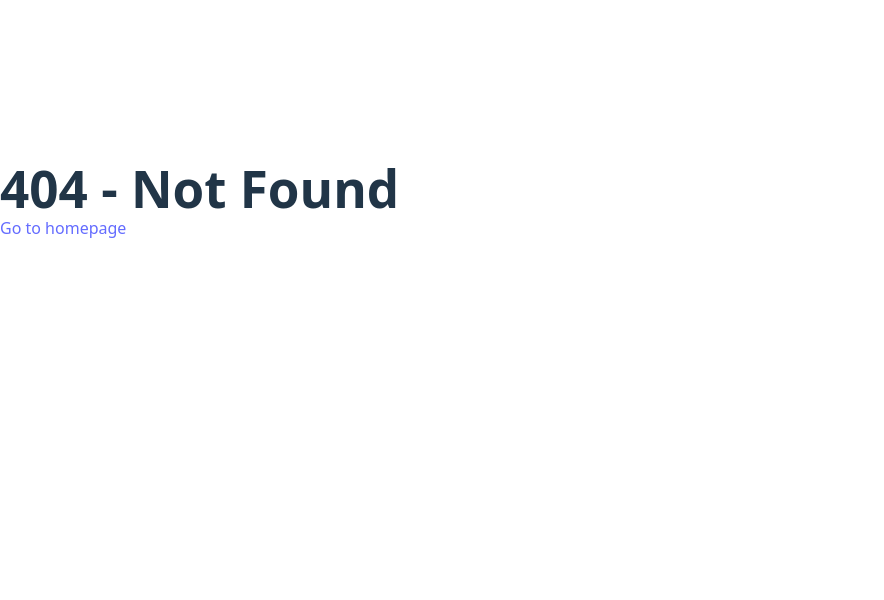
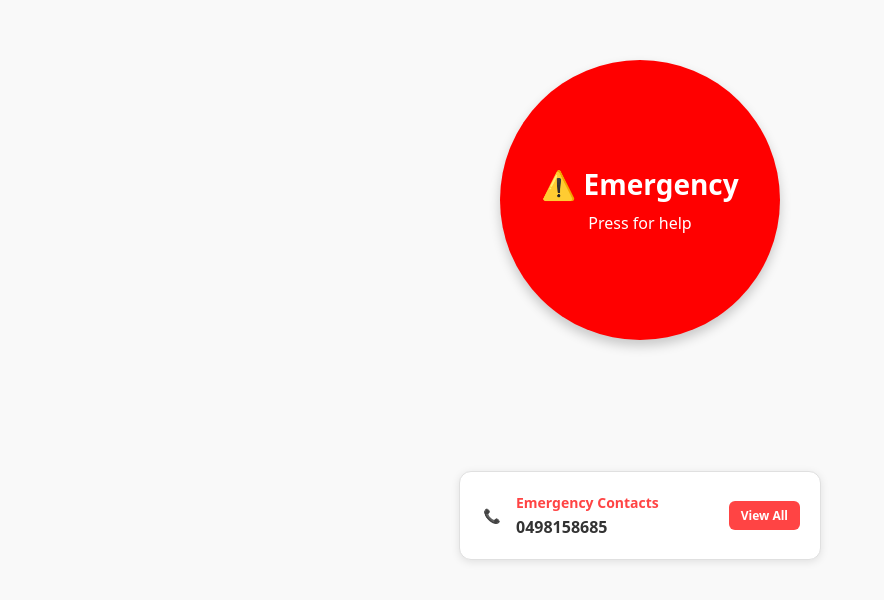
Before and after one commit to Fit3170-RoadPulse/RoadPulse, a React (Vite) app in the folder frontend/: page /Emergency in a window 1280 px wide. Before the commit this address had no page. Shown: the part 200-800 px from the top of the page, without its empty margins (0-884 px from the left). Built offline with nearby package versions, Linux system fonts and the light colour scheme.

Commit message:
Performed integration on the Emergency feature and the map feature.
Edited the MapPage css file to allow button clicks

```diff
--- a/frontend/src/main.jsx
+++ b/frontend/src/main.jsx
@@ -9,13 +9,14 @@ import ChangePassword from "./pages/settingpage/changepassword/ChangePassword.js
 import MapPage from './pages/mappage/MapPage.jsx';
 import Map from "./pages/Map"
 import NotFound from "./pages/NotFound"
-
+import Emergency from './pages/Emergency.jsx';
 
 
 createRoot(document.getElementById('root')).render(
   <StrictMode>
     <BrowserRouter>
       <Routes>
+        {/* If you want to navigate to a page via filepath, I think you must include the route here */}
         <Route path="/" element={<App />} />
         <Route path="/login-page" element={<LoginPage />} />
         <Route path="/setting-menu-page" element={<SettingMenu />} />
@@ -23,6 +24,7 @@ createRoot(document.getElementById('root')).render(
         <Route path="/map-page" element={<MapPage />} />
         <Route path="/map" element={<Map />} />
         <Route path="*" element={<NotFound />} />
+        <Route path="/Emergency" element={<Emergency />} />
       </Routes>
     </BrowserRouter>
   </StrictMode>,
--- /dev/null
+++ b/frontend/src/pages/Emergency.jsx
@@ -0,0 +1,304 @@
+import { useEffect, useState } from "react"
+import axios from "axios"
+
+function Emergency() {
+  const [showContactsPage, setShowContactsPage] = useState(false)
+
+  // Replace with your actual emergency number or fetch it from backend
+  const emergencyNumber = "0498158685"
+
+  // Emergency contacts data
+  const emergencyContacts = [
+    {
+      category: "Emergency - Dial Immediately",
+      contacts: [
+        { name: "Emergency Services:", number: "000" },
+        { name: "Police Emergency:", number: "000" },
+        { name: "VicRoads Emergency:", number: "13 11 70" }
+      ]
+    },
+    {
+      category: "Clayton Emergency Services",
+      contacts: [
+        { name: "Victoria Police - Monash:", number: "(03) 9558 5555" },
+        { name: "CFA Clayton Fire Brigade:", number: "(03) 9544 8891" },
+        { name: "Monash City Council:", number: "(03) 9518 3555" }
+      ]
+    },
+    {
+      category: "VicRoads & Highway Services",
+      contacts: [
+        { name: "Princes Highway:", number: "(03) 9854 2666" },
+        { name: "Traffic Incident Response:", number: "(03) 9854 2666" },
+        { name: "VicRoads Traffic Control:", number: "13 11 70" }
+      ]
+    },
+    {
+      category: "Roadside Assistance & Towing",
+      contacts: [
+        { name: "Clayton Towing Services:", number: "(03) 9544 7799" },
+        { name: "Princes Highway Towing:", number: "(03) 9793 1234" },
+        { name: "24/7 Metro Towing:", number: "(03) 9328 3000" }
+      ]
+    }
+  ]
+
+  const safetyTips = [
+    "Pull completely off the roadway when safe to do so",
+    "Turn on hazard lights and use warning triangles",
+    "Stay in your vehicle if on busy roads like Princes Highway",
+    "For roadside assistance, call RACV on 13 11 11",
+    "Always call 000 for life-threatening emergencies"
+  ]
+
+  const handleEmergencyCall = () => {
+    // Opens dialer immediately
+    window.location.href = `tel:${emergencyNumber}`
+  }
+
+  const handleContactCall = (number) => {
+    window.location.href = `tel:${number}`
+  }
+
+  if (showContactsPage) {
+    return (
+      <div style={{
+        backgroundColor: "#ff9999",
+        minHeight: "100vh",
+        padding: "20px",
+        fontFamily: "Arial, sans-serif"
+      }}>
+        {/* Back button */}
+        <button
+          onClick={() => setShowContactsPage(false)}
+          style={{
+            backgroundColor: "transparent",
+            border: "2px solid white",
+            color: "white",
+            padding: "8px 16px",
+            borderRadius: "20px",
+            marginBottom: "20px",
+            cursor: "pointer",
+            fontWeight: "bold"
+          }}
+        >
+          ← Back
+        </button>
+
+        {/* Emergency contacts grid */}
+        <div style={{
+          display: "grid",
+          gridTemplateColumns: "repeat(auto-fit, minmax(300px, 1fr))",
+          gap: "20px",
+          marginBottom: "20px"
+        }}>
+          {emergencyContacts.map((section, index) => (
+            <div key={index} style={{
+              backgroundColor: "white",
+              borderRadius: "12px",
+              padding: "20px",
+              boxShadow: "0 2px 8px rgba(0,0,0,0.1)"
+            }}>
+              <div style={{
+                display: "flex",
+                alignItems: "center",
+                marginBottom: "16px",
+                color: "#ff4444",
+                fontSize: "16px",
+                fontWeight: "bold"
+              }}>
+                <span style={{ marginRight: "8px", fontSize: "18px" }}>📞</span>
+                {section.category}
+              </div>
+              {section.contacts.map((contact, contactIndex) => (
+                <div key={contactIndex} style={{
+                  display: "flex",
+                  justifyContent: "space-between",
+                  alignItems: "center",
+                  padding: "8px 0",
+                  borderBottom: contactIndex < section.contacts.length - 1 ? "1px solid #f0f0f0" : "none",
+                  gap: "10px"
+                }}>
+                  <span style={{ color: "#333", fontWeight: "500", flex: "1", minWidth: "0" }}>
+                    {contact.name}
+                  </span>
+                  <button
+                    onClick={() => handleContactCall(contact.number)}
+                    style={{
+                      backgroundColor: "transparent",
+                      border: "none",
+                      color: "#333",
+                      fontWeight: "bold",
+                      cursor: "pointer",
+                      textDecoration: "underline",
+                      whiteSpace: "nowrap",
+                      flexShrink: 0
+                    }}
+                  >
+                    {contact.number}
+                  </button>
+                </div>
+              ))}
+            </div>
+          ))}
+        </div>
+
+        {/* Safety tips */}
+        <div style={{
+          backgroundColor: "white",
+          borderRadius: "12px",
+          padding: "20px",
+          maxWidth: "600px",
+          margin: "0 auto"
+        }}>
+          <div style={{
+            display: "flex",
+            alignItems: "center",
+            marginBottom: "16px",
+            color: "#333",
+            fontSize: "16px",
+            fontWeight: "bold"
+          }}>
+            <span style={{ marginRight: "8px", fontSize: "18px" }}>ℹ️</span>
+            Australian Highway Safety Tips
+          </div>
+          {safetyTips.map((tip, index) => (
+            <div key={index} style={{
+              color: "#666",
+              fontSize: "14px",
+              marginBottom: "8px",
+              paddingLeft: "8px"
+            }}>
+              • {tip}
+            </div>
+          ))}
+        </div>
+      </div>
+    )
+  }
+
+  return (
+    <div
+      style={{
+        display: "flex",
+        flexDirection: "column",
+        justifyContent: "center",
+        alignItems: "center",
+        height: "100vh",
+        width: "100vw",
+        margin: 0,
+        padding: 0,
+        backgroundColor: "#f9f9f9",
+        boxSizing: "border-box",
+        position: "relative",
+      }}
+    >
+      {/* Emergency Call Button */}
+      <button
+        style={{
+          width: "60vw",
+          height: "60vw",
+          maxWidth: "280px",
+          maxHeight: "280px",
+          borderRadius: "50%",
+          backgroundColor: "red",
+          color: "white",
+          fontSize: "22px",
+          fontWeight: "bold",
+          border: "none",
+          cursor: "pointer",
+          display: "flex",
+          alignItems: "center",
+          justifyContent: "center",
+          textAlign: "center",
+          lineHeight: "1.4",
+          whiteSpace: "pre-line",
+          boxShadow: "0 6px 12px rgba(0,0,0,0.2)",
+        }}
+        onClick={handleEmergencyCall}
+      >
+        <div style={{ display: "flex", flexDirection: "column", alignItems: "center" }}>
+          <div style={{ fontSize: "28px", fontWeight: "bold", marginBottom: "8px" }}>
+            ⚠️ Emergency
+          </div>
+          <div style={{ fontSize: "16px", fontWeight: "normal" }}>
+            Press for help
+          </div>
+        </div>
+      </button>
+
+      {/* Emergency Contacts Rectangle at Bottom */}
+      <div
+        style={{
+          position: "absolute",
+          bottom: "40px",
+          left: "50%",
+          transform: "translateX(-50%)",
+          backgroundColor: "white",
+          padding: "20px",
+          borderRadius: "12px",
+          width: "90%",
+          maxWidth: "320px",
+          boxShadow: "0 2px 8px rgba(0,0,0,0.1)",
+          border: "1px solid #e0e0e0",
+        }}
+      >
+        <div style={{ display: "flex", alignItems: "center", gap: "12px" }}>
+          <div
+            style={{
+              width: "24px",
+              height: "24px",
+              borderRadius: "50%",
+              display: "flex",
+              alignItems: "center",
+              justifyContent: "center",
+              color: "white",
+              fontSize: "14px",
+              flexShrink: 0,
+            }}
+          >
+            📞
+          </div>
+          <div style={{ flex: 1 }}>
+            <div
+              style={{
+                color: "#ff4444",
+                fontSize: "14px",
+                fontWeight: "600",
+                marginBottom: "2px",
+              }}
+            >
+              Emergency Contacts
+            </div>
+            <div
+              style={{
+                color: "#333",
+                fontSize: "16px",
+                fontWeight: "bold",
+              }}
+            >
+              {emergencyNumber}
+            </div>
+          </div>
+          <button
+            onClick={() => setShowContactsPage(true)}
+            style={{
+              backgroundColor: "#ff4444",
+              color: "white",
+              border: "none",
+              borderRadius: "6px",
+              padding: "6px 12px",
+              fontSize: "12px",
+              cursor: "pointer",
+              fontWeight: "600"
+            }}
+          >
+            View All
+          </button>
+        </div>
+      </div>
+    </div>
+  )
+}
+
+export default Emergency;
--- a/frontend/src/pages/Map.jsx
+++ b/frontend/src/pages/Map.jsx
@@ -15,12 +15,22 @@ function Map() {
 
   return (
         <div style={{ width: '100vw', height: '100vh', position: 'relative' }}>
-            <div style={{ position: 'absolute', top: 0, left: '100px', right: 0, bottom: 0, zIndex: 1 }}>
+            <div style={{
+                position: 'absolute',
+                top: 0,
+                left: '100px',
+                right: 0,
+                bottom: 0,
+                zIndex: 1
+                }}>
                 <MapComponent API_KEY={mapData?.GMAPS_KEY} />
             </div>
 
             {/* Overlay UI */}
-            <div className="overlay-ui">
+            <div className="overlay-ui"
+            style={{
+            pointerEvents: "auto"
+            }}>  {/* Set pointerEvents to Auto so Google maps doesn't eat all the clicks above the UI region*/}
                 <MapPage onSearch={() => console.log("Search triggered!")} />
             </div>
         </div>
--- a/frontend/src/pages/mappage/MapPage.css
+++ b/frontend/src/pages/mappage/MapPage.css
@@ -3,7 +3,8 @@
   position: absolute;
   inset: 0;
   z-index: 2;          /* above the map visuals */
-  pointer-events: none; /* let clicks pass through */
+  /* pointer-events: none; let clicks pass through*/
+  /* Removed this line because it will stop us from clicking on the buttons in the UI*/
 }
 
 .map-page {
--- a/frontend/src/pages/mappage/MapPage.jsx
+++ b/frontend/src/pages/mappage/MapPage.jsx
@@ -7,7 +7,12 @@ import ReportIcon from "../../components/report.png";
 import SearchIcon from "../../components/search.png";
 import GoIcon from "../../components/go.png";
 
+import { useNavigate } from "react-router";
+
+
 export default function MapPage({ onSearch }) {
+  const navigate = useNavigate();   // hook gives you a navigation function
+
   return (
     <div className="overlay"> {/* <- positioned and non-blocking by default */}
       <div className="map-page">
@@ -22,10 +27,16 @@ export default function MapPage({ onSearch }) {
             <img src={RouteIcon} alt="Navigate" />
             <span>Navigate</span>
           </button>
-          <button className="sidebar-button">
+
+
+          <button className="sidebar-button"  onClick={() => (window.location.href = "/Emergency")} >
+            {/* Now you can click this to go to the Emergency button screen */}
             <img src={PhoneCallIcon} alt="Emergency" />
-            <span>Emergency</span>
+            <span>
+            Emergency</span>
+
           </button>
+
           <button className="sidebar-button">
             <img src={ReportIcon} alt="Reports" />
             <span>Reports</span>
```
